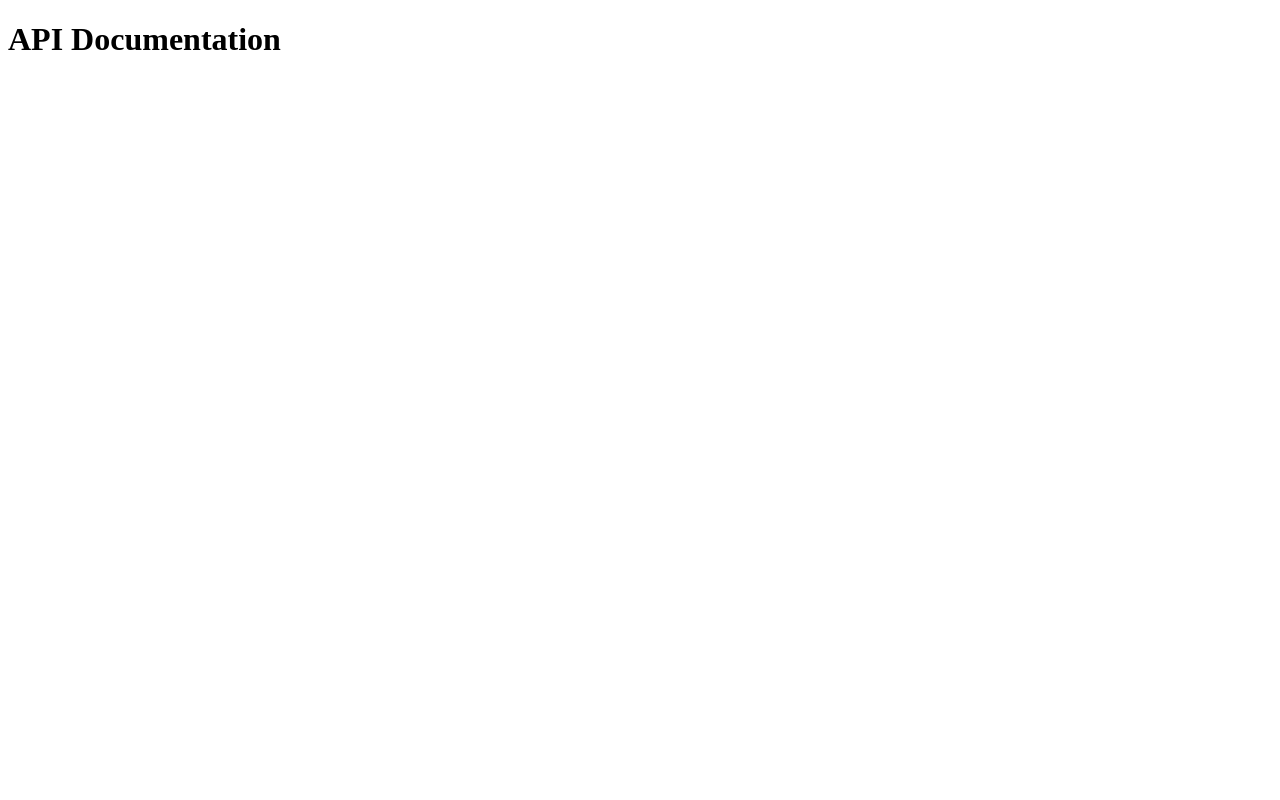
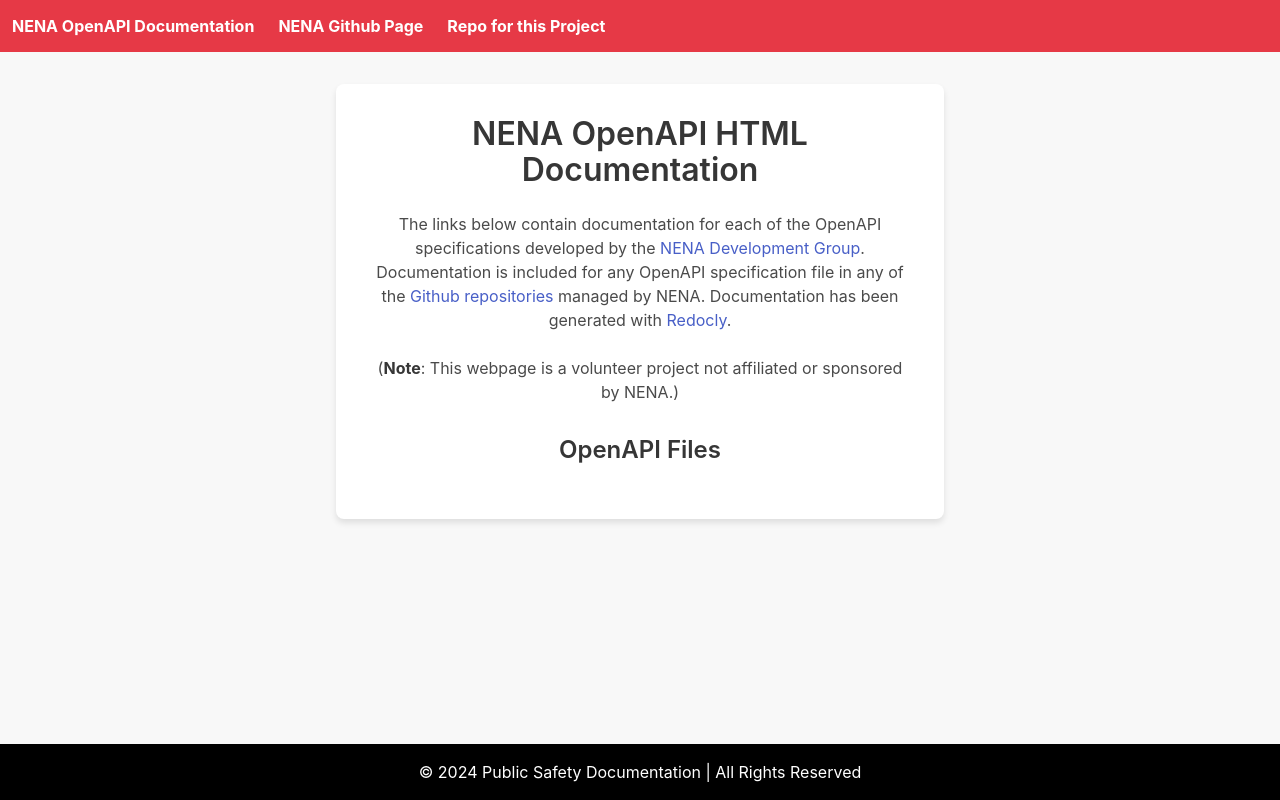
Before and after one commit to dunnl/NENA-OpenAPI-Docs, a website: page index.mustache in a window 1280 px wide. Drawn offline with nearby package versions, Linux system fonts and the light colour scheme; files that its build step writes are made by us from their sources.

Commit message:
Add basic documentation and styling for index page

```diff
--- a/index.mustache
+++ b/index.mustache
@@ -3,14 +3,105 @@
 <head>
     <meta charset="UTF-8">
     <meta name="viewport" content="width=device-width, initial-scale=1.0">
-    <title>API Documentation Index</title>
+    <title>Bulma Centered Page</title>
+    <!-- Bulma CSS -->
+    <link
+        rel="stylesheet"
+        href="https://cdn.jsdelivr.net/npm/bulma@0.9.4/css/bulma.min.css"
+    >
+    <style>
+        html, body {
+            height: 100%; /* Make the body stretch to full viewport height */
+            margin: 0;
+            background-color: #f8f8f8; /* Whitish background */
+        }
+        .navbar {
+            background-color: #e63946; /* Red navbar */
+        }
+        .navbar .navbar-item,
+        .navbar .navbar-brand a {
+            color: #fff; /* White text in navbar */
+        }
+        .main-container {
+            display: flex;
+            flex-direction: column;
+            min-height: 100%; /* Full viewport height */
+        }
+        .main-content {
+            flex: 1; /* Take up remaining vertical space */
+            display: flex;
+            justify-content: flex-start;
+            align-items: start;
+            flex-direction: column;
+            align-items: center;
+            padding: 2rem;
+        }
+        .content-box {
+            width: 50%; /* Main body width */
+            background-color: #ffffff; /* White background */
+            padding: 2rem;
+            box-shadow: 0 4px 6px rgba(0, 0, 0, 0.1); /* Subtle shadow */
+            border-radius: 8px; /* Rounded corners */
+            text-align: center;
+            margin-bottom: 2rem;
+        }
+        .footer {
+            background-color: #000; /* Black footer bar */
+            color: #fff; /* White text */
+            text-align: center;
+            padding: 1rem 0;
+        }
+        .api-link {
+            padding: 0.5rem;
+        }
+        .note {
+            margin-bottom: 2rem;
+        }
+    </style>
 </head>
 <body>
-    <h1>API Documentation</h1>
-    <ul>
-        {{#files}}
-        <li><a href="{{.}}">{{.}}</a></li>
-        {{/files}}
-    </ul>
+  <div class="main-container">
+    <!-- Top-level Navbar -->
+    <nav class="navbar" role="navigation" aria-label="main navigation">
+      <div class="navbar-brand">
+        <a class="navbar-item" href="#">
+          <strong>NENA OpenAPI Documentation</strong>
+        </a>
+        <a class="navbar-item" href="#">
+          <strong>NENA Github Page</strong>
+        </a>
+        <a class="navbar-item" href="#">
+          <strong>Repo for this Project</strong>
+        </a>
+      </div>
+    </nav>
+
+    <!-- Main Content (Vertically Centered) -->
+    <div class="main-content">
+      <div class="content-box">
+        <h1 class="title">NENA OpenAPI HTML Documentation</h1>
+        <p class="content">
+          The links below contain documentation for each of the OpenAPI specifications developed by the <a href="https://dev.nena.org/home">NENA Development Group</a>. Documentation is included for any OpenAPI specification file in any of the <a href="https://github.com/NENA911/">Github repositories</a> managed by NENA.
+          Documentation has been generated with <a href="https://redocly.com/">Redocly</a>.
+        </p>
+        <p class="note">
+          (<strong>Note</strong>: This webpage is a volunteer project not affiliated or sponsored by NENA.)
+        </p>
+        <h1 class="title is-4">OpenAPI Files</h1>
+        <ul>
+          {{#files}}
+          <li class="api-link"><a href="{{.}}">{{.}}</a></li>
+          {{/files}}
+        </ul>
+      </div>
+    </div>
+
+    <!-- Footer -->
+    <footer class="footer">
+      <div class="content">
+        &copy; 2024 Public Safety Documentation | All Rights Reserved
+      </div>
+    </footer>
+  </div>
 </body>
 </html>
```
Also changed, not shown: README.md, 2 other files.
